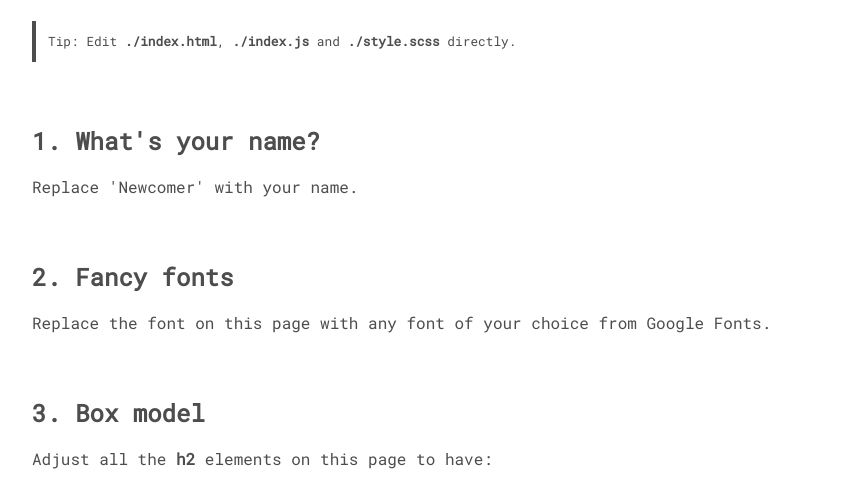
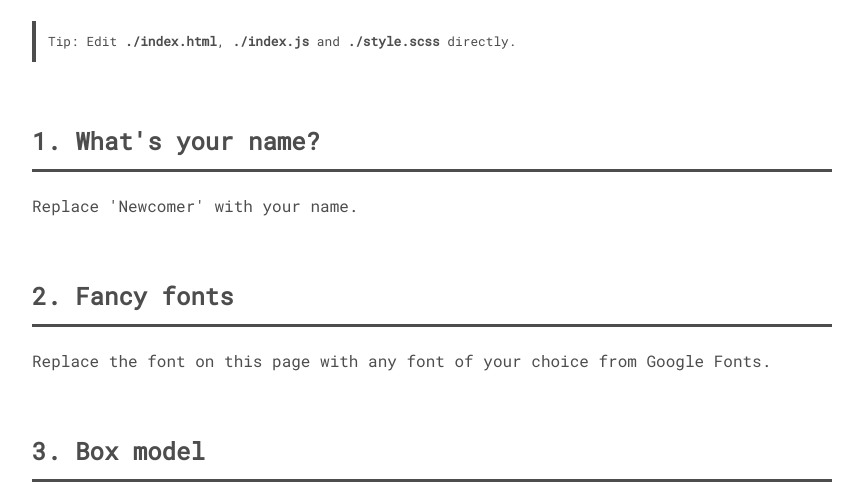
Before and after one commit to jasonvictorio/qed, a website built with Parcel: page index.html in a window 1280 px wide. Shown: the part 289-771 px from the top of the page, without its empty margins (0-863 px from the left). Built offline with nearby package versions, Linux system fonts and the light colour scheme.

Commit message:
update h2

```diff
--- a/style.scss
+++ b/style.scss
@@ -31,3 +31,9 @@ h1,h2 {
   padding: 12px;
   font-size: 0.8em;
 }
+
+h2 {
+  border-bottom: 3px solid var(--dark);
+  padding-bottom: 12px;
+  margin-bottom: 24px;
+}
```
